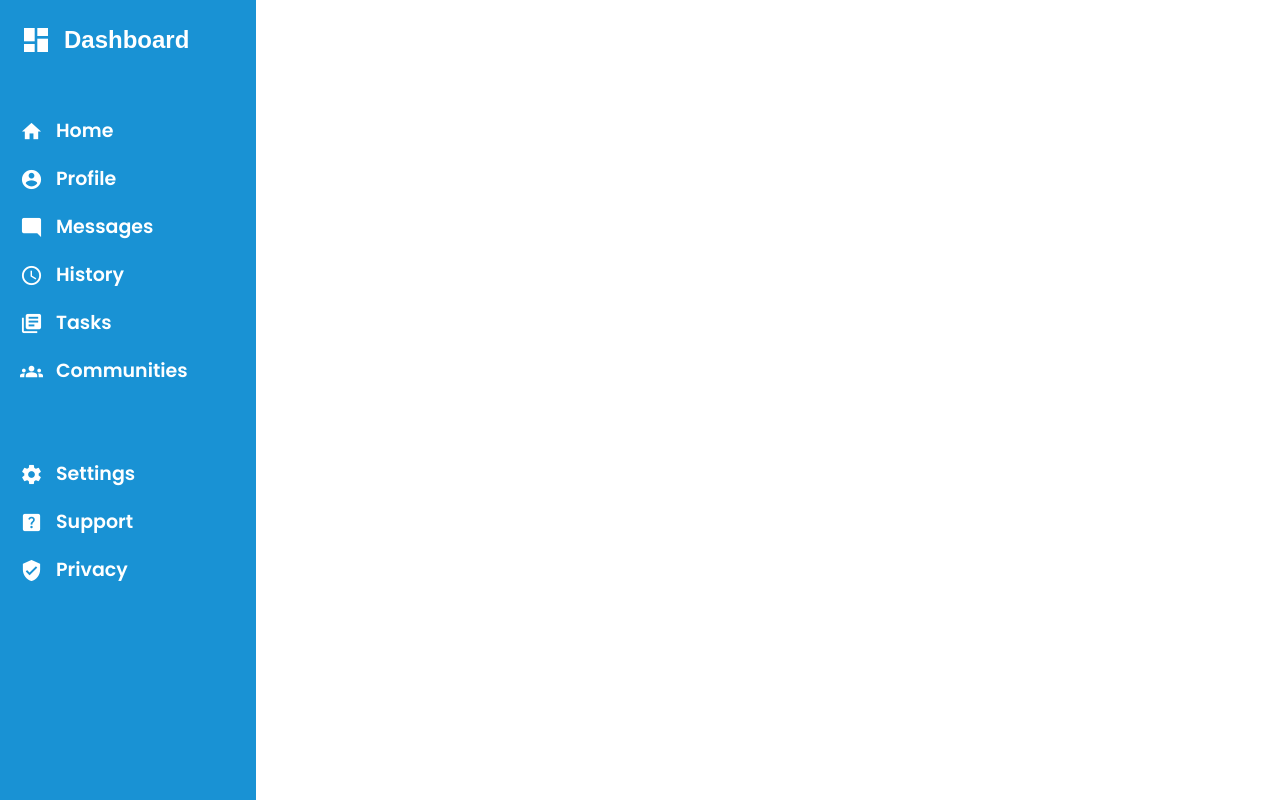
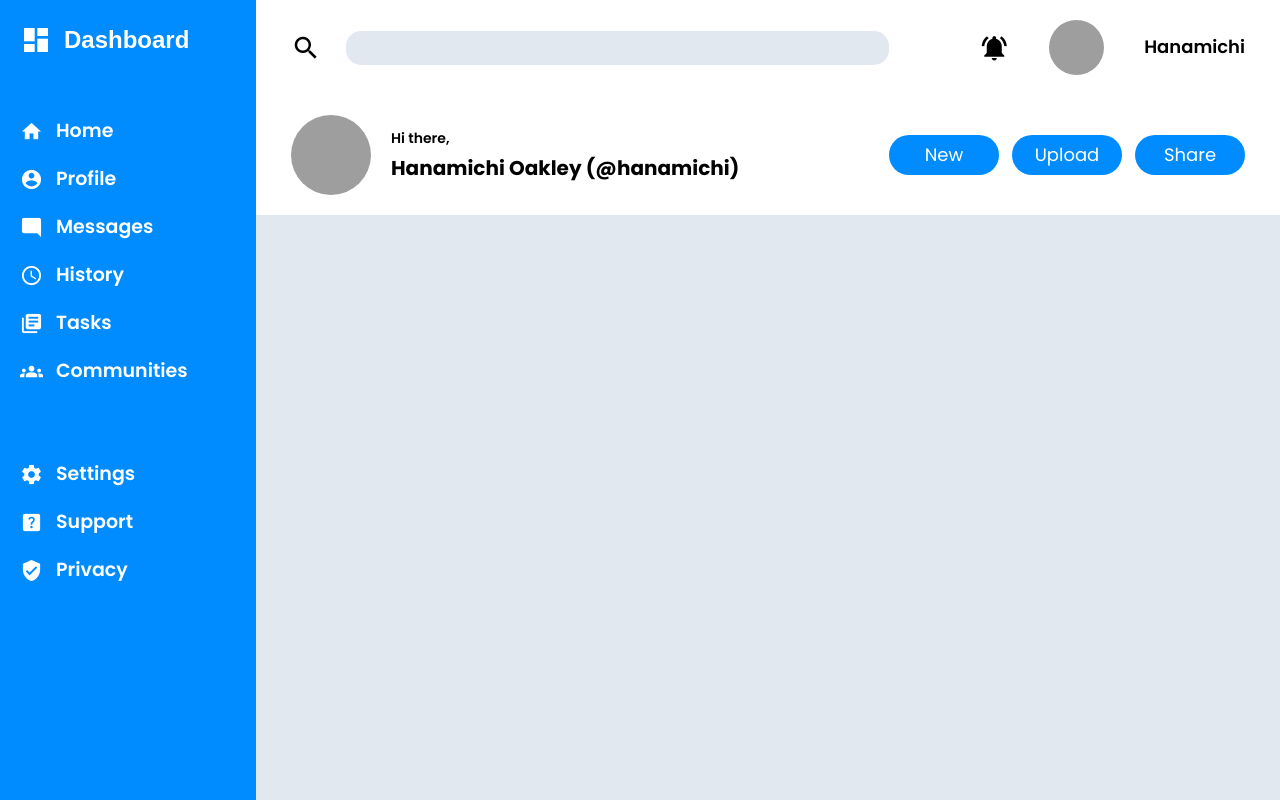
Before and after one commit to aelmi03/admin-dashboard, a plain HTML site: page index.html in a window 1280 px wide. Drawn offline with Linux system fonts and the light colour scheme; grey boxes are pictures that could not be loaded.

Commit message:
Finished the header section and styled it, also added media queries to make it look more visually appealing on various screen sizes

```diff
--- a/index.html
+++ b/index.html
@@ -66,7 +66,35 @@
           </li>
         </ul>
       </section>
-      <section class="header"></section>
+      <section class="header">
+        <div class="search-section">
+          <span class="material-icons"> search </span>
+          <input type="search" class="search" />
+        </div>
+        <div class="account-info">
+          <span class="material-icons"> notifications_active </span>
+          <img
+            class="profile-image"
+            src="https://avatarfiles.alphacoders.com/715/71560.jpg"
+          />
+          <p class="profile-name">Hanamichi</p>
+        </div>
+        <div class="profile-introduction">
+          <img
+            class="profile-image"
+            src="https://avatarfiles.alphacoders.com/715/71560.jpg"
+          />
+          <div class="profile-text-container">
+            <p class="small-introduction-text">Hi there,</p>
+            <p class="profile-username">Hanamichi Oakley (@hanamichi)</p>
+          </div>
+        </div>
+        <div class="buttons-container">
+          <button class="dashboard-button">New</button>
+          <button class="dashboard-button">Upload</button>
+          <button class="dashboard-button">Share</button>
+        </div>
+      </section>
       <section class="main-content"></section>
     </div>
   </body>
--- a/styles.css
+++ b/styles.css
@@ -7,12 +7,12 @@
 }
 
 :root {
-  --primary: #1992d4;
+  --primary: #008cff;
   --primary-text: black;
   --secondary: white;
   --secondary-text: white;
   --card-border-color: rgb(250, 171, 24);
-  --neutral: rgb(155, 158, 172);
+  --neutral: #e2e8f0;
 }
 
 html {
@@ -46,8 +46,10 @@ body {
   align-self: top;
 }
 .dashboard-item {
-  display: flex;
-  justify-content: start;
+  display: grid;
+  grid-template-columns: max-content;
+  grid-auto-flow: column;
+  grid-auto-columns: max-content;
   gap: 1rem;
   align-items: center;
   font-family: "Poppins", sans-serif;
@@ -59,9 +61,11 @@ body {
 .title {
   justify-self: start;
   color: white;
-  display: flex;
+  display: grid;
   gap: 0.2rem;
-  justify-content: center;
+  grid-template-columns: max-content;
+  grid-auto-flow: column;
+  grid-auto-columns: max-content;
   align-items: center;
   font-family: sans-serif;
   cursor: pointer;
@@ -75,7 +79,134 @@ body {
 .dashboard-item > span {
   font-size: 2rem;
 }
-
+.header {
+  display: grid;
+  grid-template-columns: 1fr 1fr;
+  padding: 0.2rem;
+  row-gap: 1.5rem;
+  padding: 1rem 0.5rem;
+}
+.search {
+  border: none;
+  border-radius: 15px;
+  font-size: 0.5rem;
+  height: 15px;
+  outline: none;
+  background-color: var(--neutral);
+}
+.account-info > .profile-image {
+  height: 20px;
+  width: 20px;
+  border-radius: 50%;
+  cursor: pointer;
+}
+.profile-introduction > .profile-image {
+  width: 30px;
+  height: 30px;
+  border-radius: 50%;
+}
+.profile-name,
+.profile-username,
+.small-introduction-text {
+  font-family: "Poppins", sans-serif;
+}
+.small-introduction-text {
+  font-size: 0.8rem;
+  font-weight: 600;
+}
+.profile-username {
+  font-weight: bold;
+}
+.profile-username {
+  font-size: 1rem;
+}
+section.header span {
+  font-size: 1.2rem;
+}
+.profile-name {
+  font-size: 0.8rem;
+  font-weight: 600;
+}
+.dashboard-button {
+  border: none;
+  outline: none;
+  background-color: var(--primary);
+  color: var(--secondary-text);
+  border-radius: 20px;
+  text-align: center;
+  font-size: 0.7rem;
+  padding: 0.5rem 0.9rem;
+  font-family: "Poppins", sans-serif;
+  display: grid;
+  justify-items: center;
+  align-items: center;
+  cursor: pointer;
+}
+.search-section {
+  display: grid;
+  grid-template-columns: max-content;
+  grid-auto-columns: 1fr;
+  grid-auto-flow: column;
+  align-items: center;
+}
+.account-info {
+  display: grid;
+  grid-auto-flow: column;
+  grid-auto-columns: max-content;
+  align-items: center;
+  justify-content: end;
+  gap: 1rem;
+}
+.account-info span {
+  cursor: pointer;
+}
+.buttons-container {
+  display: grid;
+  grid-auto-columns: 1fr;
+  grid-auto-flow: column;
+  align-items: center;
+  gap: 0.5rem;
+  width: 100%;
+}
+.main-content {
+  background-color: var(--neutral);
+}
+@media only screen and (min-width: 540px) {
+  section.header {
+    grid-template-columns: 3fr 1fr;
+    padding: 1rem 1.3rem;
+  }
+  .search-section {
+    gap: 0.5rem;
+  }
+  .profile-name {
+    font-size: 0.9rem;
+  }
+  .account-info > .profile-image {
+    height: 30px;
+    width: 30px;
+    border-radius: 50%;
+  }
+  .dashboard-button {
+    padding: 0.5rem 1.3rem;
+    font-size: 1.1rem;
+    width: 100%;
+  }
+  .profile-introduction > .profile-image {
+    width: 50px;
+    height: 50px;
+    border-radius: 50%;
+  }
+  .small-introduction-text {
+    font-size: 1rem;
+  }
+  .profile-username {
+    font-size: 1.3rem;
+  }
+  section.header span {
+    font-size: 1.8rem;
+  }
+}
 @media only screen and (min-width: 768px) {
   .title > h1 {
     font-size: 2rem;
@@ -100,12 +231,52 @@ body {
   .dashboard-options {
     row-gap: 2.5rem;
   }
+
+  .search-section {
+    gap: 0.8rem;
+  }
+  .profile-name {
+    font-size: 1.2rem;
+  }
+  .account-info > .profile-image {
+    height: 40px;
+    width: 40px;
+  }
+  .dashboard-button {
+    padding: 1rem 1rem;
+    font-size: 1.5rem;
+    min-width: 90px;
+  }
+  .profile-introduction > .profile-image {
+    width: 60px;
+    height: 60px;
+    border-radius: 50%;
+  }
+  .small-introduction-text {
+    font-size: 1.4rem;
+  }
+  .profile-username {
+    font-size: 1.7rem;
+  }
+  .buttons-container {
+    gap: 1.3rem;
+  }
+  section.header span {
+    font-size: 2.4rem;
+  }
+  .search {
+    padding: 1.5rem 1rem;
+    font-size: 1.4rem;
+  }
 }
+
 @media only screen and (min-width: 1024px) {
   .sidebar {
     padding: 1rem 2rem;
   }
-
+  .account-info {
+    gap: 4rem;
+  }
   .dashboard-item > span {
     font-size: 2.3rem;
   }
@@ -124,4 +295,57 @@ body {
   .dashboard-options:nth-child(3) {
     margin-top: 3rem;
   }
+  section.header {
+    padding: 2rem 3.5rem;
+    row-gap: 4rem;
+  }
+  .search-section {
+    gap: 2.5rem;
+  }
+  .profile-name {
+    font-size: 1.8rem;
+  }
+  .account-info > .profile-image {
+    height: 55px;
+    width: 55px;
+  }
+  .dashboard-button {
+    padding: 1rem 2rem;
+    font-size: 1.8rem;
+    min-width: 110px;
+  }
+  .profile-introduction > .profile-image {
+    width: 80px;
+    height: 80px;
+    border-radius: 50%;
+  }
+  .small-introduction-text {
+    font-size: 1.4rem;
+  }
+  .profile-username {
+    font-size: 2rem;
+  }
+  .buttons-container {
+    gap: 1.3rem;
+  }
+  section.header span {
+    font-size: 3rem;
+  }
+  .search {
+    font-size: 1.7rem;
+    padding: 1.7rem 1.3rem;
+  }
+  .profile-introduction {
+    display: grid;
+    grid-template-columns: auto;
+    grid-auto-flow: column;
+    grid-auto-rows: 1fr;
+    align-items: center;
+    justify-content: start;
+    gap: 2rem;
+  }
+  .profile-text-container {
+    display: grid;
+    gap: 1rem;
+  }
 }
```
